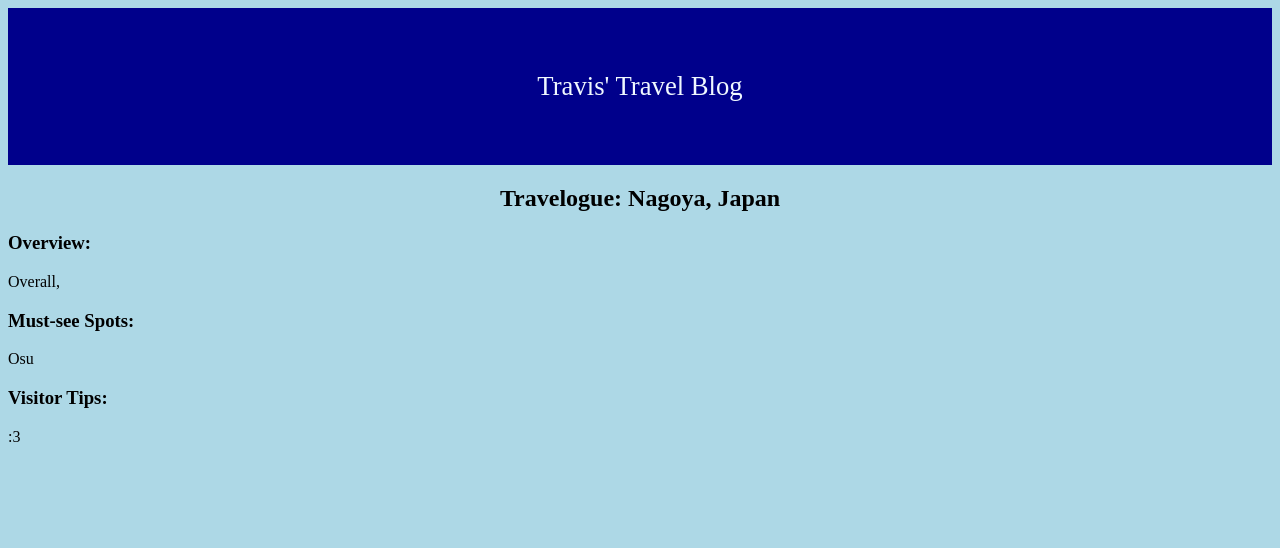
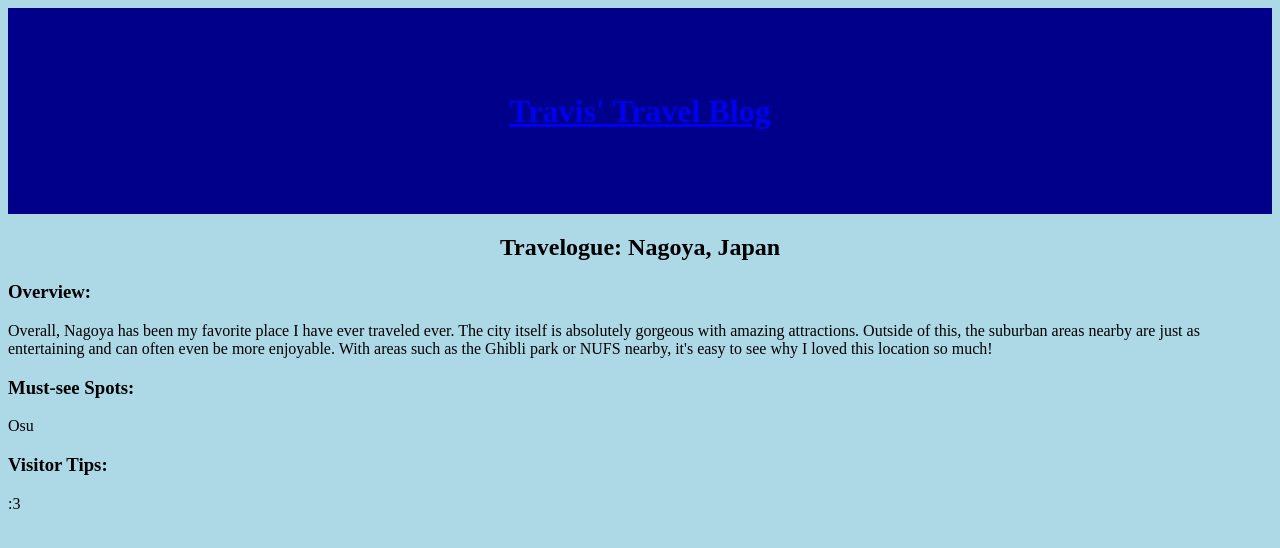
Before and after one commit to 8by4/assn-2-web_dev, a plain HTML site: page destination.html in a window 1280 px wide. Drawn offline with Linux system fonts and the light colour scheme.

Commit message:
Overview added

```diff
--- a/destination.html
+++ b/destination.html
@@ -15,11 +15,13 @@
     </head>
 
     <body>
-      <nav>
+      <header>
         <div class="topbar">
-          Travis' Travel Blog
+          <h1>
+            <a href="index.html">Travis' Travel Blog</a>
+          </h1>
         </div>
-      </nav>
+      </header>
 
       <div style="text-align: center";>
         <h2 >
@@ -33,8 +35,10 @@
         </h3>
 
         <p>
-            Overall,
-
+            Overall, Nagoya has been my favorite place I have ever traveled ever. The city itself is absolutely
+            gorgeous with amazing attractions. Outside of this, the suburban areas nearby are just as entertaining
+            and can often even be more enjoyable. With areas such as the Ghibli park or NUFS nearby, it's easy to see
+            why I loved this location so much!
         </p>
       </div>
 
--- a/style.css
+++ b/style.css
@@ -3,7 +3,6 @@
     margin-top: 0%;
     padding: 5%;
     text-align: center;
-    font-size: 20pt;
     color: aliceblue;
 }
 
```
Also changed, not shown: index.html (+5 -3 lines).
